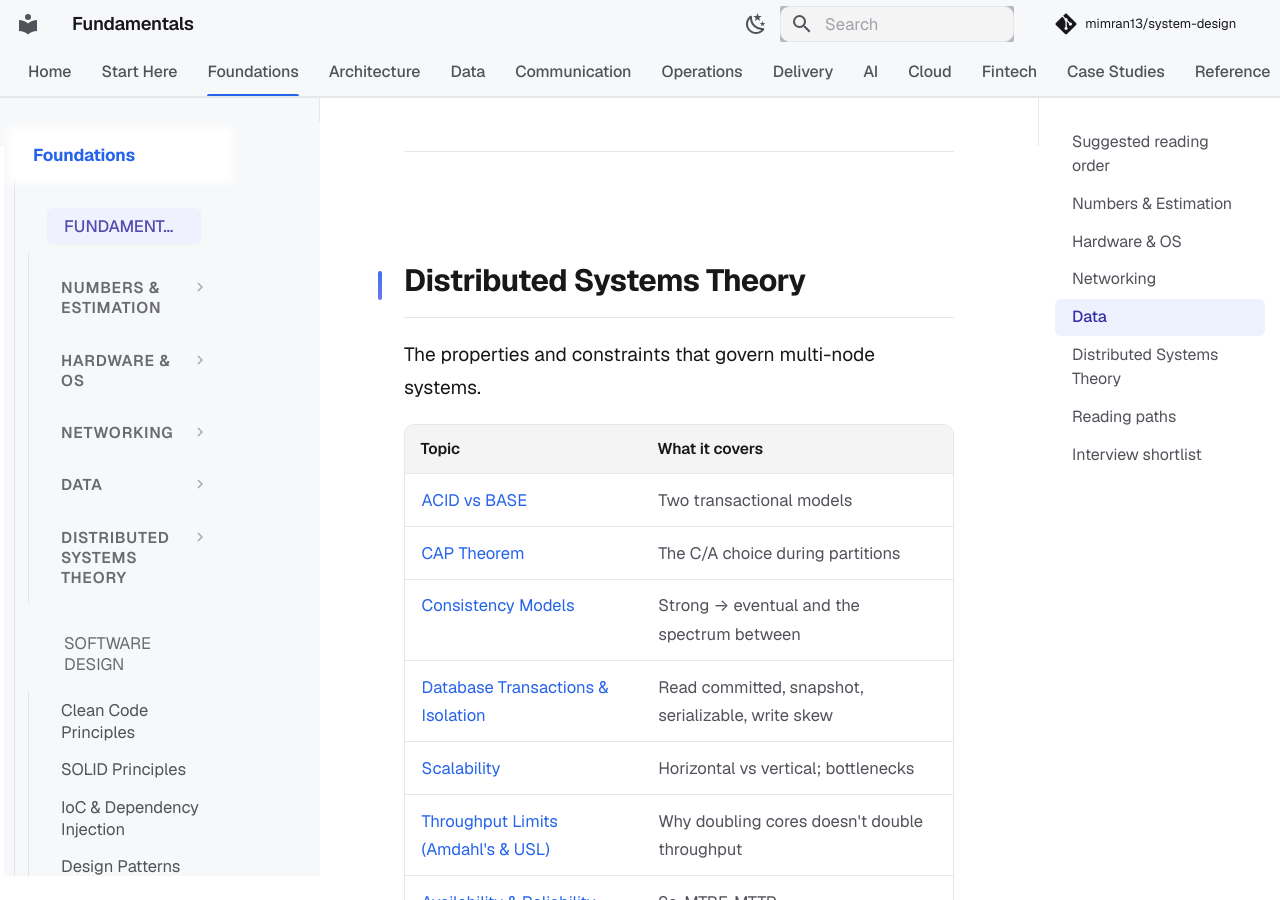
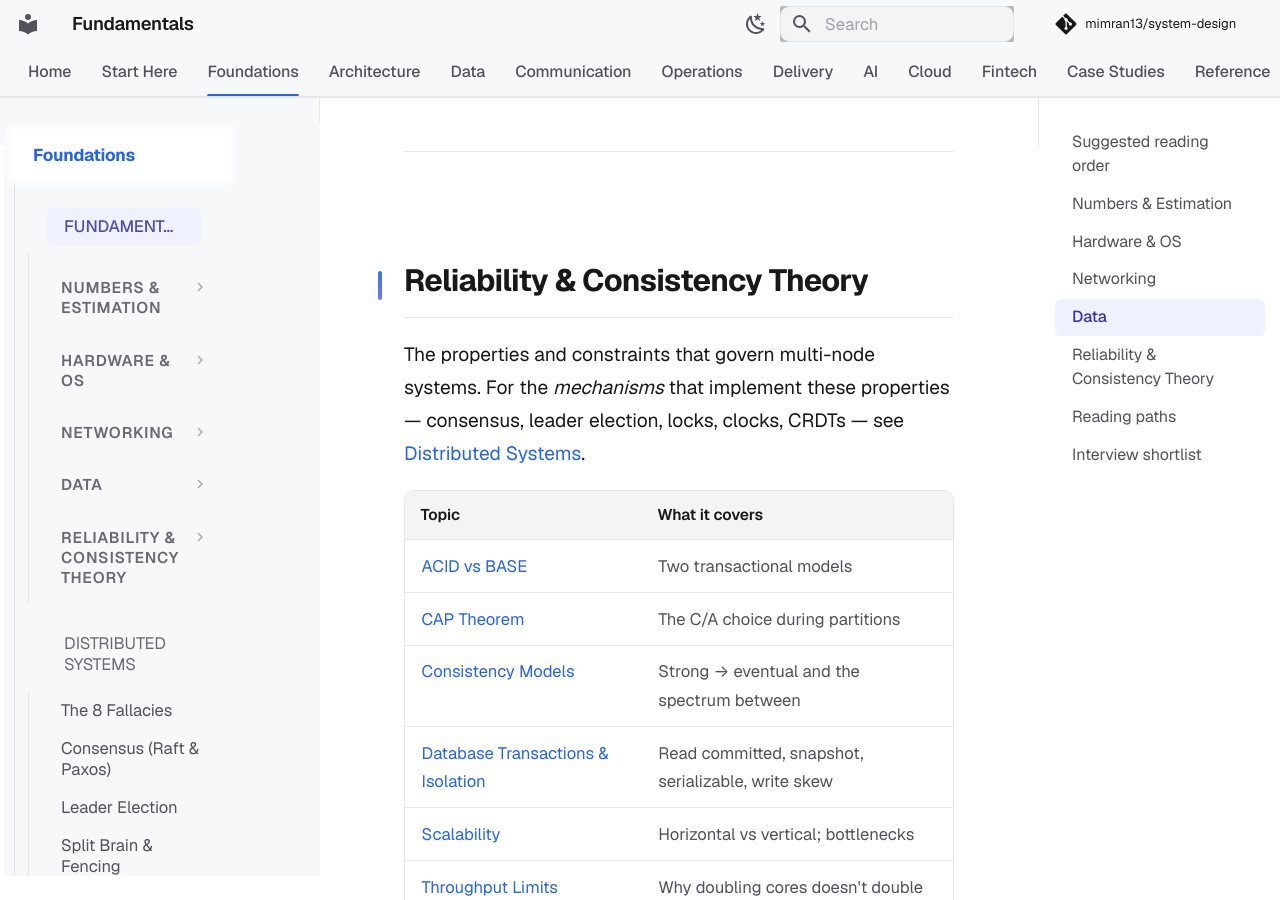
Before and after one commit to mimran13/system-design, an MkDocs documentation site: the page built from docs/fundamentals/index.md, in a window 1280 px wide and 900 px high, scrolled down 4792 px. Built offline with MkDocs 1.6.1 and Material for MkDocs 9.7.7, drawn with Linux system fonts in a browser that asks for light colours; comment, search, counter and statistics services are not loaded; some of the changed text lies outside the part shown.

Commit message:
refactor(nav): single home for Distributed Systems under Foundations
- Move Distributed Systems section from Architecture to Foundations (it's
  bedrock theory, not architecture)
- Rename Fundamentals 'Distributed Systems Theory' -> 'Reliability &
  Consistency Theory' to kill the name clash; add reciprocal cross-links
- Fix stale homepage anchors in essentials.md left over from Phase A

Co-Authored-By: Claude Opus 4.8 (1M context) <noreply@anthropic.com>

```diff
--- a/docs/fundamentals/index.md
+++ b/docs/fundamentals/index.md
@@ -78,9 +78,9 @@ Encoding, hashing, compression, indexing, storage internals, probabilistic struc
 
 ---
 
-## Distributed Systems Theory
+## Reliability & Consistency Theory
 
-The properties and constraints that govern multi-node systems.
+The properties and constraints that govern multi-node systems. For the *mechanisms* that implement these properties — consensus, leader election, locks, clocks, CRDTs — see [Distributed Systems](../distributed/index.md).
 
 | Topic | What it covers |
 |---|---|
@@ -104,7 +104,7 @@ The properties and constraints that govern multi-node systems.
 |---|---|
 | 30 minutes | numbers-to-know, CAP theorem, latency-throughput |
 | 2 hours | + queuing theory, isolation levels, memory hierarchy, hashing |
-| A weekend | + everything in Hardware & OS + Distributed Systems Theory |
+| A weekend | + everything in Hardware & OS + Reliability & Consistency Theory |
 
 ---
 
--- a/mkdocs.yml
+++ b/mkdocs.yml
@@ -128,7 +128,7 @@ nav:
         - Storage Engine Internals: fundamentals/storage-internals.md
         - Database Internals Deep Dive: fundamentals/database-internals-deep-dive.md
         - Database Operations at Scale: fundamentals/database-operations-at-scale.md
-      - Distributed Systems Theory:
+      - Reliability & Consistency Theory:
         - ACID vs BASE: fundamentals/acid-vs-base.md
         - CAP Theorem: fundamentals/cap-theorem.md
         - CAP Theorem in Practice: fundamentals/cap-theorem-applied.md
@@ -143,6 +143,24 @@ nav:
         - Concurrency Runtimes in Practice: fundamentals/concurrency-runtimes.md
         - Partitioning Fundamentals: fundamentals/partitioning-fundamentals.md
         - Hot Partitions & Hotspots: fundamentals/hot-partitions.md
+
+    - Distributed Systems:
+      - distributed/index.md
+      - The 8 Fallacies: distributed/fallacies.md
+      - Consensus (Raft & Paxos): distributed/consensus.md
+      - Leader Election: distributed/leader-election.md
+      - Split Brain & Fencing: distributed/split-brain.md
+      - Distributed Locks: distributed/distributed-locks.md
+      - Quorum (R+W>N): distributed/quorum.md
+      - Clocks & Ordering: distributed/clocks.md
+      - Distributed Transactions: distributed/distributed-transactions.md
+      - Two-Phase Commit: distributed/two-phase-commit.md
+      - Exactly-Once Semantics: distributed/exactly-once.md
+      - CRDTs: distributed/crdts.md
+      - Gossip Protocol: distributed/gossip.md
+      - Service Discovery: distributed/service-discovery.md
+      - Failure Detection: distributed/failure-detection.md
+      - Distributed Primitives: distributed/distributed-primitives.md
 
     - Software Design:
       - software-design/index.md
@@ -202,24 +220,6 @@ nav:
       - Evolution & Pitfalls:
         - Strangler Fig Pattern: architecture/strangler-fig.md
         - Architecture Anti-Patterns: architecture/anti-patterns.md
-
-    - Distributed Systems:
-      - distributed/index.md
-      - The 8 Fallacies: distributed/fallacies.md
-      - Consensus (Raft & Paxos): distributed/consensus.md
-      - Leader Election: distributed/leader-election.md
-      - Split Brain & Fencing: distributed/split-brain.md
-      - Distributed Locks: distributed/distributed-locks.md
-      - Quorum (R+W>N): distributed/quorum.md
-      - Clocks & Ordering: distributed/clocks.md
-      - Distributed Transactions: distributed/distributed-transactions.md
-      - Two-Phase Commit: distributed/two-phase-commit.md
-      - Exactly-Once Semantics: distributed/exactly-once.md
-      - CRDTs: distributed/crdts.md
-      - Gossip Protocol: distributed/gossip.md
-      - Service Discovery: distributed/service-discovery.md
-      - Failure Detection: distributed/failure-detection.md
-      - Distributed Primitives: distributed/distributed-primitives.md
 
   # ─── Data ──────────────────────────────────────────────────
   - Data:
```
Also changed, not shown: docs/distributed/index.md (+3 -0 lines), docs/paths/essentials.md (+2 -2 lines).
